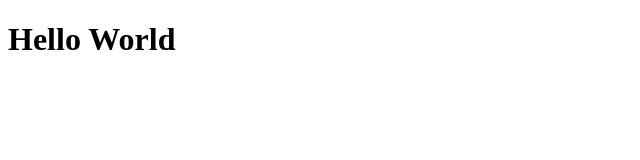
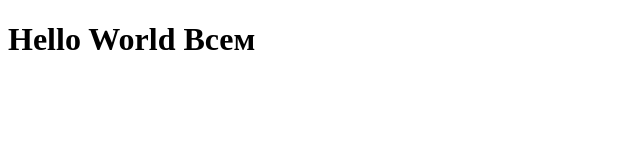
Before and after one commit to TheZebraz/macro, a plain HTML site: page index.html in a window 1280 px wide. Shown: the whole page, without its empty margins (0-640 px from the left). Drawn offline with Linux system fonts and the light colour scheme.

Commit message:
Update index.html

```diff
--- a/index.html
+++ b/index.html
@@ -5,6 +5,6 @@
     <title>Hello World</title>
 </head>
 <body>
-    <h1>Hello World</h1>
+    <h1>Hello World Всем</h1>
 </body>
 </html>
```
